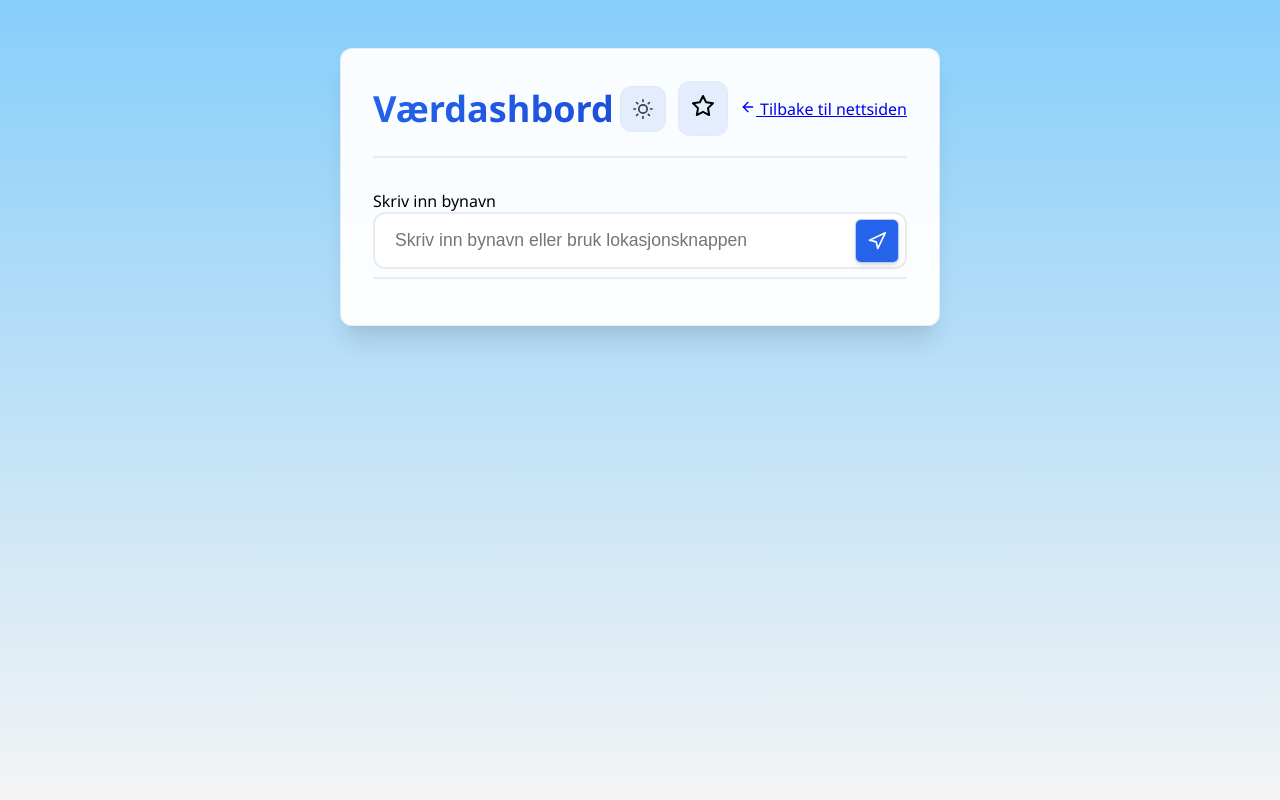
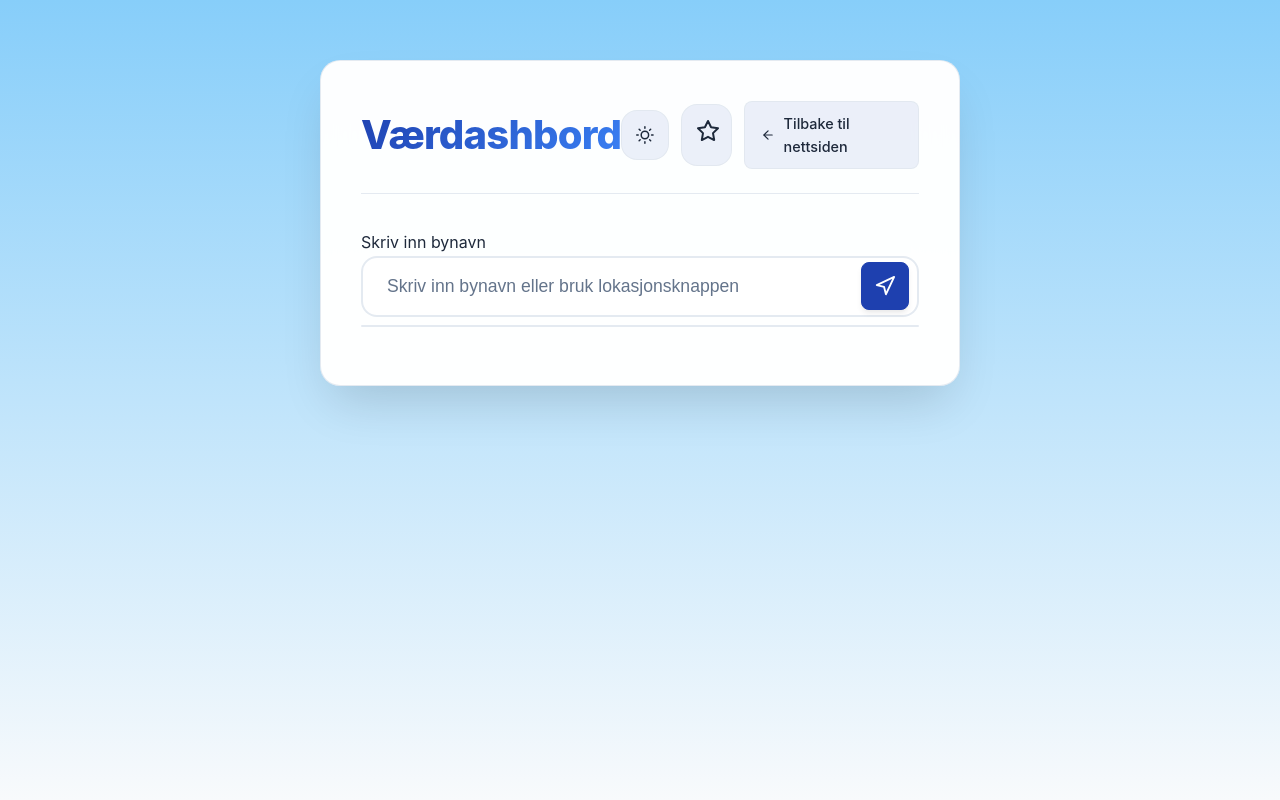
Before and after one commit to magnus-lower/weather-dashboard, a Flask app: page / in a window 1280 px wide. Run offline with Flask 3, Linux system fonts and the light colour scheme.

Commit message:
Further improved the styling

```diff
--- a/static/js/weather-display.js
+++ b/static/js/weather-display.js
@@ -50,15 +50,15 @@ const WeatherDisplay = {
 
                 <div class="sun-times">
                     <div class="sun-item">
-                        <span class="sun-icon">🌅</span>
-                        <div>
+                        <div class="sun-icon sunrise"></div>
+                        <div class="sun-info">
                             <div class="sun-label">Soloppgang</div>
                             <div class="sun-time">${sunrise}</div>
                         </div>
                     </div>
                     <div class="sun-item">
-                        <span class="sun-icon">🌇</span>
-                        <div>
+                        <div class="sun-icon sunset"></div>
+                        <div class="sun-info">
                             <div class="sun-label">Solnedgang</div>
                             <div class="sun-time">${sunset}</div>
                         </div>
--- a/static/styles.css
+++ b/static/styles.css
@@ -1,24 +1,29 @@
 /* Professional Weather Dashboard Styles */
 :root {
-    --primary-color: #2563eb;
+    --primary-color: #1e40af;
     --primary-hover: #1d4ed8;
+    --primary-light: #3b82f6;
     --secondary-color: #64748b;
+    --secondary-light: #94a3b8;
     --success-color: #059669;
     --danger-color: #dc2626;
     --warning-color: #d97706;
     --light-bg: linear-gradient(135deg, #667eea 0%, #764ba2 100%);
     --dark-bg: linear-gradient(135deg, #0c0c0c 0%, #1a1a2e 100%);
-    --card-bg: rgba(255, 255, 255, 0.95);
-    --card-bg-dark: rgba(30, 41, 59, 0.95);
-    --light-text: #334155;
+    --card-bg: rgba(255, 255, 255, 0.98);
+    --card-bg-dark: rgba(30, 41, 59, 0.98);
+    --light-text: #1e293b;
     --dark-text: #f1f5f9;
-    --border-color: rgba(226, 232, 240, 0.8);
-    --border-color-dark: rgba(71, 85, 105, 0.8);
-    --shadow: 0 4px 6px -1px rgba(0, 0, 0, 0.1), 0 2px 4px -1px rgba(0, 0, 0, 0.06);
-    --shadow-lg: 0 20px 25px -5px rgba(0, 0, 0, 0.1), 0 10px 10px -5px rgba(0, 0, 0, 0.04);
+    --border-color: rgba(226, 232, 240, 0.9);
+    --border-color-dark: rgba(71, 85, 105, 0.9);
+    --shadow: 0 4px 6px -1px rgba(0, 0, 0, 0.08), 0 2px 4px -1px rgba(0, 0, 0, 0.04);
+    --shadow-lg: 0 20px 25px -5px rgba(0, 0, 0, 0.12), 0 10px 10px -5px rgba(0, 0, 0, 0.06);
+    --shadow-xl: 0 25px 50px -12px rgba(0, 0, 0, 0.15);
     --transition: all 0.3s cubic-bezier(0.4, 0, 0.2, 1);
-    --border-radius: 12px;
-    --border-radius-sm: 6px;
+    --transition-fast: all 0.2s cubic-bezier(0.4, 0, 0.2, 1);
+    --border-radius: 16px;
+    --border-radius-lg: 20px;
+    --border-radius-sm: 8px;
 }
 
 * {
@@ -28,13 +33,17 @@
 }
 
 body {
-    font-family: 'Segoe UI', Tahoma, Geneva, Verdana, sans-serif;
+    font-family: -apple-system, BlinkMacSystemFont, 'Segoe UI', 'Roboto', 'Oxygen', 'Ubuntu', 'Cantarell', sans-serif;
     margin: 0;
-    padding: 16px;
-    /* Endre fra gradient til en værbasert bakgrunn som standard */
-    background: linear-gradient(to bottom, #87CEFA, #f4f4f4); /* Clear sky som standard */
+    padding: 20px;
+    background: linear-gradient(to bottom, #87CEFA, #f8fafc);
     min-height: 100vh;
-    transition: background 0.5s ease; /* Smooth overgang når været endres */
+    transition: background 0.5s ease;
+    font-size: 16px;
+    line-height: 1.6;
+    color: var(--light-text);
+    -webkit-font-smoothing: antialiased;
+    -moz-osx-font-smoothing: grayscale;
 }
 
 body.dark-mode {
@@ -46,21 +55,21 @@ body.dark-mode {
     display: flex;
     justify-content: center;
     align-items: flex-start;
-    min-height: calc(100vh - 32px);
-    padding-top: 32px;
-    /* Fjern bakgrunnsfarge her siden body håndterer det */
+    min-height: calc(100vh - 40px);
+    padding-top: 40px;
 }
 
 .container {
-    max-width: 600px;
+    max-width: 640px;
     width: 100%;
-    padding: 32px;
+    padding: 40px;
     background: var(--card-bg);
     backdrop-filter: blur(20px);
     border: 1px solid var(--border-color);
-    box-shadow: var(--shadow-lg);
-    border-radius: var(--border-radius);
+    box-shadow: var(--shadow-xl);
+    border-radius: var(--border-radius-lg);
     transition: var(--transition);
+    position: relative;
 }
 
 body.dark-mode .container {
@@ -72,9 +81,10 @@ body.dark-mode .container {
     display: flex;
     justify-content: space-between;
     align-items: center;
-    margin-bottom: 32px;
-    padding-bottom: 20px;
-    border-bottom: 2px solid var(--border-color);
+    margin-bottom: 36px;
+    padding-bottom: 24px;
+    border-bottom: 1px solid var(--border-color);
+    position: relative;
 }
 
 body.dark-mode .header {
@@ -83,32 +93,50 @@ body.dark-mode .header {
 
 .header h1 {
     margin: 0;
-    font-size: 2.25rem;
-    font-weight: 700;
-    background: linear-gradient(135deg, var(--primary-color), var(--primary-hover));
+    font-size: 2.5rem;
+    font-weight: 800;
+    background: linear-gradient(135deg, var(--primary-color), var(--primary-light));
     -webkit-background-clip: text;
     -webkit-text-fill-color: transparent;
     background-clip: text;
+    letter-spacing: -0.02em;
 }
 
 .favorites-icon {
-    padding: 12px;
+    padding: 14px;
     border-radius: var(--border-radius);
-    background: rgba(37, 99, 235, 0.1);
+    background: rgba(30, 64, 175, 0.08);
     border: 1px solid var(--border-color);
     transition: var(--transition);
     cursor: pointer;
+    position: relative;
+    overflow: hidden;
+}
+
+.favorites-icon::before {
+    content: '';
+    position: absolute;
+    top: 0;
+    left: -100%;
+    width: 100%;
+    height: 100%;
+    background: linear-gradient(90deg, transparent, rgba(255,255,255,0.2), transparent);
+    transition: left 0.5s;
+}
+
+.favorites-icon:hover::before {
+    left: 100%;
 }
 
 .favorites-icon:hover {
     background: var(--primary-color);
     border-color: var(--primary-color);
     transform: translateY(-2px);
-    box-shadow: var(--shadow);
+    box-shadow: var(--shadow-lg);
 }
 
 body.dark-mode .favorites-icon {
-    background: rgba(37, 99, 235, 0.2);
+    background: rgba(30, 64, 175, 0.15);
     border-color: var(--border-color-dark);
 }
 
@@ -116,6 +144,8 @@ body.dark-mode .favorites-icon {
     width: 24px;
     height: 24px;
     transition: var(--transition);
+    position: relative;
+    z-index: 1;
 }
 
 .favorites-icon:hover svg {
@@ -124,12 +154,12 @@ body.dark-mode .favorites-icon {
 
 .input-group {
     position: relative;
-    margin-bottom: 24px;
+    margin-bottom: 28px;
 }
 
 input[type="text"] {
     width: 100%;
-    padding: 16px 20px;
+    padding: 18px 24px;
     border: 2px solid var(--border-color);
     border-radius: var(--border-radius);
     background: var(--card-bg);
@@ -137,6 +167,28 @@ input[type="text"] {
     transition: var(--transition);
     outline: none;
     backdrop-filter: blur(10px);
+    font-weight: 500;
+}
+
+input[type="text"]:focus {
+    border-color: var(--primary-color);
+    box-shadow: 0 0 0 3px rgba(30, 64, 175, 0.1);
+    transform: translateY(-1px);
+}
+
+input[type="text"]::placeholder {
+    color: var(--secondary-color);
+    font-weight: 400;
+}
+
+body.dark-mode input[type="text"] {
+    background: var(--card-bg-dark);
+    border-color: var(--border-color-dark);
+    color: var(--dark-text);
+}
+
+body.dark-mode input[type="text"]::placeholder {
+    color: var(--secondary-light);
 }
 
 /* Input with location button styling */
@@ -147,19 +199,19 @@ input[type="text"] {
 }
 
 .input-with-location input[type="text"] {
-    padding-right: 60px; /* Make room for location button */
+    padding-right: 70px;
 }
 
 .location-btn {
     position: absolute;
-    right: 8px;
+    right: 10px;
     top: 50%;
     transform: translateY(-50%);
-    width: 44px;
-    height: 44px;
+    width: 48px;
+    height: 48px;
     padding: 0;
     margin: 0;
-    border: 1px solid var(--border-color);
+    border: 1px solid var(--primary-color);
     border-radius: var(--border-radius-sm);
     background: var(--primary-color);
     color: white;
@@ -177,19 +229,19 @@ input[type="text"] {
     box-shadow: var(--shadow-lg);
 }
 
+.location-btn:active {
+    transform: translateY(-50%) scale(0.95);
+}
+
 .location-btn:focus {
     outline: 2px solid var(--primary-color);
     outline-offset: 2px;
 }
 
 .location-btn svg {
-    width: 20px;
-    height: 20px;
+    width: 22px;
+    height: 22px;
     stroke: white;
-}
-
-button {
-    /* Fjernet styling for hovedknapp siden vi ikke lenger har den */
 }
 
 .suggestions-list {
@@ -203,7 +255,7 @@ button {
     border-radius: var(--border-radius);
     box-shadow: var(--shadow-lg);
     z-index: 100;
-    max-height: 300px;
+    max-height: 320px;
     overflow-y: auto;
     margin-top: 8px;
     list-style: none;
@@ -348,52 +354,211 @@ body.dark-mode .suggestions-list li.selected {
 
 .sun-item {
     display: flex;
+    flex-direction: column;
     align-items: center;
-    gap: 12px;
+    gap: 8px;
     flex: 1;
     justify-content: center;
+    padding: 16px;
+    background: rgba(255, 255, 255, 0.1);
+    border-radius: var(--border-radius-sm);
+    transition: var(--transition);
+}
+
+.sun-item:hover {
+    background: rgba(255, 255, 255, 0.2);
+    transform: translateY(-2px);
+    box-shadow: var(--shadow);
 }
 
 .sun-icon {
-    font-size: 2rem;
+    width: 48px;
+    height: 48px;
+    border-radius: 50%;
+    display: flex;
+    align-items: center;
+    justify-content: center;
+    position: relative;
+    overflow: hidden;
+    box-shadow: 0 4px 12px rgba(0, 0, 0, 0.15);
+    transition: var(--transition);
+}
+
+.sun-icon::before {
+    content: '';
+    position: absolute;
+    width: 20px;
+    height: 20px;
+    border-radius: 50%;
+    background: rgba(255, 255, 255, 0.9);
+    box-shadow: 0 0 8px rgba(255, 255, 255, 0.6);
+}
+
+.sun-icon::after {
+    content: '';
+    position: absolute;
+    width: 32px;
+    height: 32px;
+    border-radius: 50%;
+    border: 2px solid rgba(255, 255, 255, 0.4);
+    animation: sunRays 4s linear infinite;
+}
+
+@keyframes sunRays {
+    0% { transform: rotate(0deg); }
+    100% { transform: rotate(360deg); }
+}
+
+.sun-icon.sunrise {
+    background: linear-gradient(135deg, #ff9a56 0%, #ff6b35 50%, #ff8c42 100%);
+}
+
+.sun-icon.sunrise::after {
+    border-style: dashed;
+}
+
+.sun-icon.sunset {
+    background: linear-gradient(135deg, #ff6b35 0%, #d63384 50%, #b83280 100%);
+}
+
+.sun-icon.sunset::before {
+    background: linear-gradient(135deg, rgba(255, 255, 255, 0.9) 0%, rgba(255, 204, 128, 0.8) 100%);
+}
+
+.sun-icon.sunset::after {
+    border-style: solid;
+    animation-direction: reverse;
+}
+
+.sun-info {
+    text-align: center;
 }
 
 .sun-label {
     font-size: 0.9rem;
     color: var(--secondary-color);
     margin-bottom: 4px;
+    font-weight: 600;
+    text-transform: uppercase;
+    letter-spacing: 0.05em;
 }
 
 .sun-time {
     font-size: 1.1rem;
-    font-weight: 600;
+    font-weight: 700;
     color: var(--light-text);
 }
 
-/* Dark mode support */
-body.dark-mode .weather-main h2,
-body.dark-mode .detail-value,
-body.dark-mode .sun-time {
+/* Back to site button */
+.back-to-site-btn {
+    display: inline-flex;
+    align-items: center;
+    gap: 8px;
+    padding: 10px 16px;
+    background: rgba(30, 64, 175, 0.08);
+    border: 1px solid var(--border-color);
+    border-radius: var(--border-radius-sm);
+    color: var(--light-text);
+    text-decoration: none;
+    font-size: 0.9rem;
+    font-weight: 500;
+    transition: var(--transition);
+}
+
+.back-to-site-btn:hover {
+    background: var(--primary-color);
+    border-color: var(--primary-color);
+    color: white;
+    transform: translateY(-1px);
+    box-shadow: var(--shadow);
+}
+
+body.dark-mode .back-to-site-btn {
+    background: rgba(30, 64, 175, 0.15);
+    border-color: var(--border-color-dark);
     color: var(--dark-text);
 }
 
-body.dark-mode .weather-details {
-    background: rgba(30, 41, 59, 0.3);
-    border-color: var(--border-color-dark);
+body.dark-mode .back-to-site-btn:hover {
+    color: white;
 }
 
-body.dark-mode .detail-item {
-    background: rgba(30, 41, 59, 0.3);
+.back-to-site-btn svg {
+    transition: var(--transition);
 }
 
-body.dark-mode .sun-times {
-    border-top-color: var(--border-color-dark);
+.back-to-site-btn:hover svg {
+    transform: translateX(-2px);
+    stroke: white;
 }
 
-/* Responsive adjustments */
+/* Weather details with improved styling */
+.weather-details {
+    background: rgba(255, 255, 255, 0.15);
+    backdrop-filter: blur(15px);
+    border-radius: var(--border-radius);
+    padding: 28px;
+    margin: 28px 0;
+    border: 1px solid var(--border-color);
+    box-shadow: var(--shadow);
+}
+
+.detail-grid {
+    display: grid;
+    grid-template-columns: repeat(auto-fit, minmax(160px, 1fr));
+    gap: 24px;
+    margin-bottom: 28px;
+}
+
+.detail-item {
+    display: flex;
+    flex-direction: column;
+    align-items: center;
+    text-align: center;
+    padding: 20px;
+    background: rgba(255, 255, 255, 0.15);
+    border-radius: var(--border-radius-sm);
+    transition: var(--transition);
+    border: 1px solid rgba(255, 255, 255, 0.1);
+}
+
+.detail-item:hover {
+    transform: translateY(-3px);
+    box-shadow: var(--shadow-lg);
+    background: rgba(255, 255, 255, 0.25);
+}
+
+.detail-label {
+    font-size: 0.95rem;
+    color: var(--secondary-color);
+    margin-bottom: 10px;
+    font-weight: 600;
+    text-transform: uppercase;
+    letter-spacing: 0.05em;
+}
+
+.detail-value {
+    font-size: 1.3rem;
+    font-weight: 700;
+    color: var(--light-text);
+}
+
+/* Enhanced responsive design */
 @media (max-width: 768px) {
+    body {
+        padding: 16px;
+    }
+
+    .container {
+        padding: 28px;
+    }
+
+    .header h1 {
+        font-size: 2.2rem;
+    }
+
     .main-temp {
-        font-size: 3rem;
+        font-size: 3.5rem;
     }
 
     .detail-grid {
@@ -402,31 +567,50 @@ body.dark-mode .sun-times {
     }
 
     .weather-details {
-        padding: 16px;
+        padding: 20px;
     }
 
-    .sun-times {
-        flex-direction: column;
-        gap: 16px;
+    .header-actions {
+        flex-wrap: wrap;
+        gap: 8px;
     }
 }
 
 @media (max-width: 480px) {
+    .container {
+        padding: 20px;
+    }
+
+    .header {
+        flex-direction: column;
+        gap: 16px;
+        text-align: center;
+    }
+
+    .header h1 {
+        font-size: 2rem;
+    }
+
     .main-temp {
-        font-size: 2.5rem;
+        font-size: 3rem;
     }
 
     .detail-grid {
         grid-template-columns: 1fr;
         gap: 12px;
     }
+
+    .back-to-site-btn {
+        font-size: 0.8rem;
+        padding: 8px 12px;
+    }
 }
 
-/* Theme toggle button */
+/* Theme toggle with enhanced styling */
 .theme-toggle {
-    padding: 12px;
+    padding: 14px;
     border-radius: var(--border-radius);
-    background: rgba(37, 99, 235, 0.1);
+    background: rgba(30, 64, 175, 0.08);
     border: 1px solid var(--border-color);
     transition: var(--transition);
     cursor: pointer;
@@ -434,6 +618,23 @@ body.dark-mode .sun-times {
     align-items: center;
     justify-content: center;
     color: var(--light-text);
+    position: relative;
+    overflow: hidden;
+}
+
+.theme-toggle::before {
+    content: '';
+    position: absolute;
+    top: 0;
+    left: -100%;
+    width: 100%;
+    height: 100%;
+    background: linear-gradient(90deg, transparent, rgba(255,255,255,0.2), transparent);
+    transition: left 0.5s;
+}
+
+.theme-toggle:hover::before {
+    left: 100%;
 }
 
 .theme-toggle:hover {
```
Also changed, not shown: other parts of static/styles.css (+58 -67 lines).
